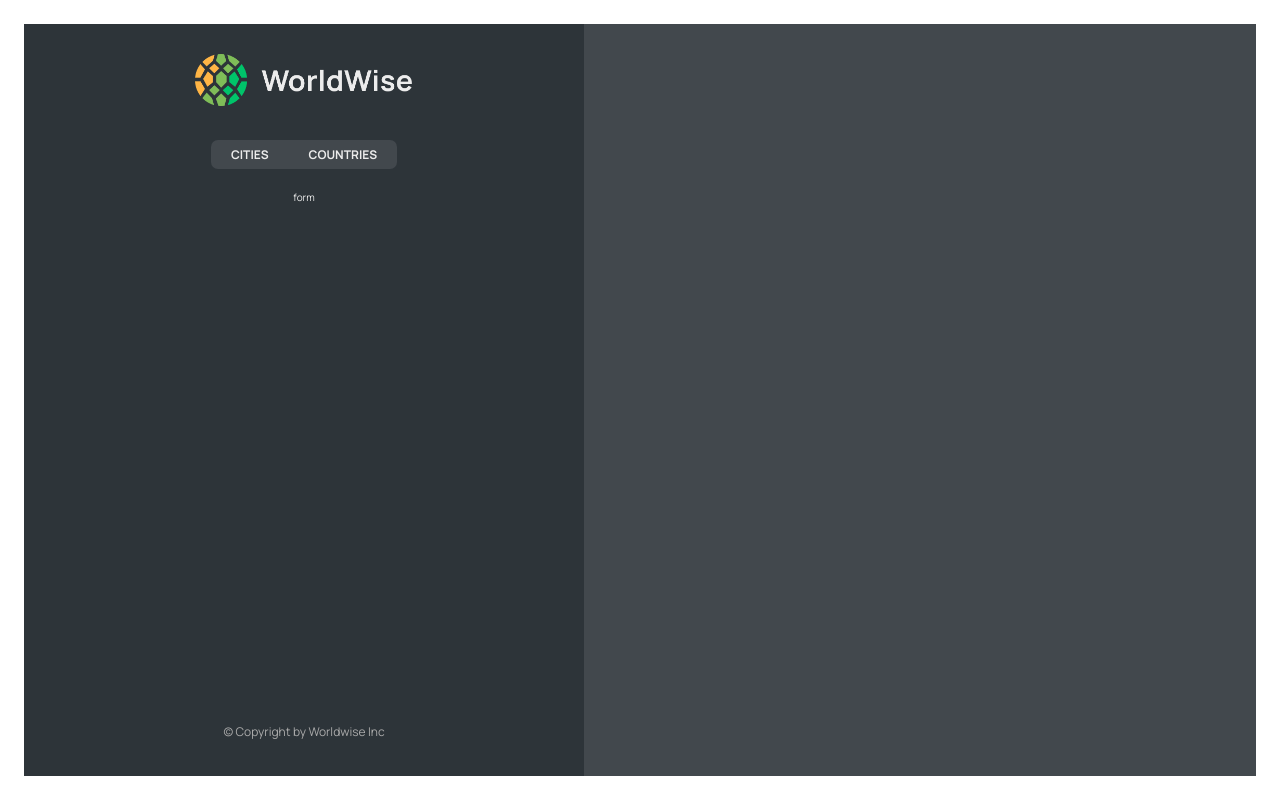
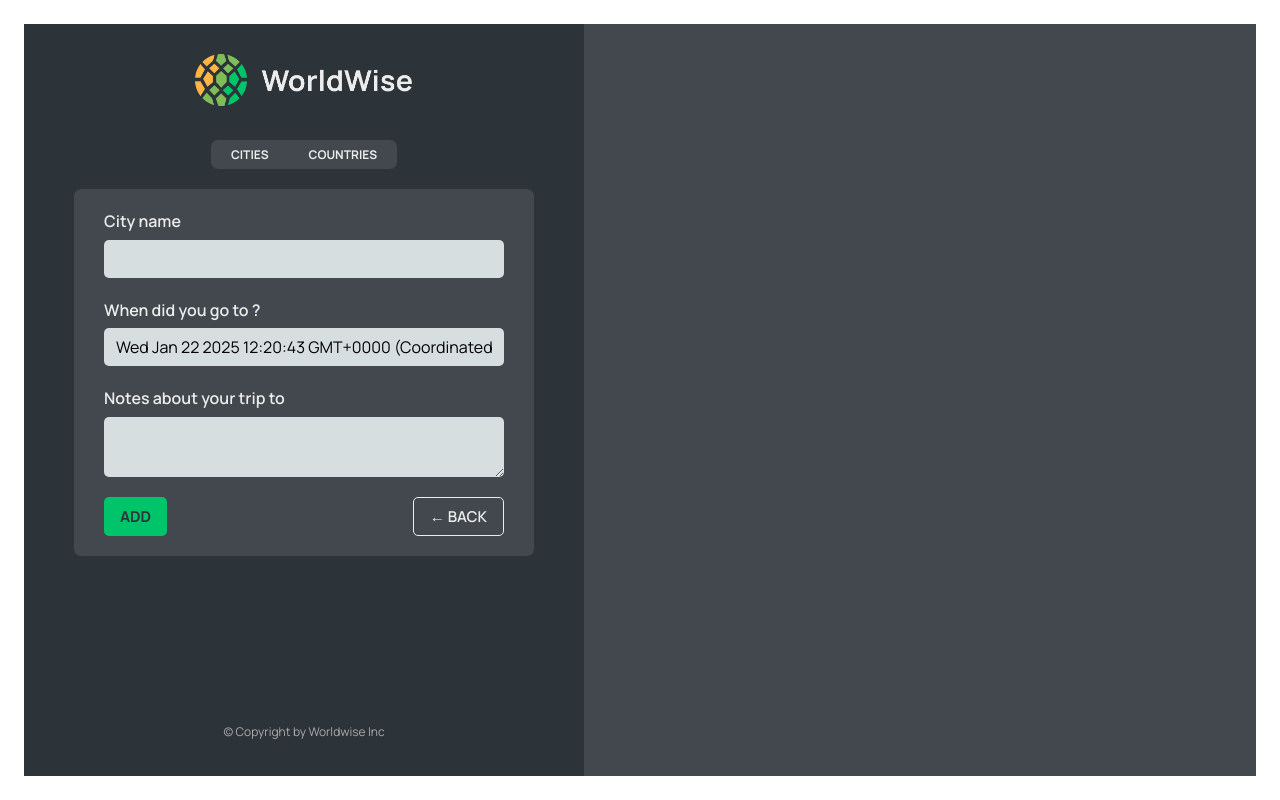
Before and after one commit to karthickeyan-dev/worldwise, a React (Vite) app: page /app/form in a window 1280 px wide. Built offline with nearby package versions, Linux system fonts and the light colour scheme; data requests are answered from the project's data file; what country-flag-emoji-polyfill would draw is missing.

Commit message:
Add Form component and integrate it into routing; update City and CityItem components to handle location parameters

```diff
--- a/src/App.jsx
+++ b/src/App.jsx
@@ -11,6 +11,7 @@ import PageNotFound from './pages/PageNotFound';
 import CityList from './components/CityList';
 import City from './components/City';
 import CountryList from './components/CountryList';
+import Form from './components/Form';
 
 polyfillCountryFlagEmojis();
 
@@ -64,7 +65,7 @@ export default function App() {
             path="countries"
             element={<CountryList cities={cities} isLoading={isLoading} />}
           />
-          <Route path="form" element={<p>form</p>} />
+          <Route path="form" element={<Form />} />
         </Route>
         <Route path="product" element={<Product />} />
         <Route path="pricing" element={<Pricing />} />
--- /dev/null
+++ b/src/components/Button.jsx
@@ -0,0 +1,9 @@
+import styles from './Button.module.css';
+
+export default function Button({ children, onClick, type }) {
+  return (
+    <button className={`${styles.btn} ${styles[type]}`} onClick={onClick}>
+      {children}
+    </button>
+  );
+}
--- a/src/components/City.jsx
+++ b/src/components/City.jsx
@@ -1,3 +1,4 @@
+import { useParams, useSearchParams } from 'react-router-dom';
 import styles from './City.module.css';
 
 const formatDate = date =>
@@ -9,6 +10,10 @@ const formatDate = date =>
   }).format(new Date(date));
 
 export default function City() {
+  const { id } = useParams();
+  const [searchParams, setSearchParams] = useSearchParams();
+  const lat = searchParams.get('lat');
+  const lng = searchParams.get('lng');
   // TEMP DATA
   const currentCity = {
     cityName: 'Lisbon',
@@ -19,7 +24,14 @@ export default function City() {
 
   const { cityName, emoji, date, notes } = currentCity;
 
-  return <h1>TEST</h1>;
+  return (
+    <div>
+      <h1>TEST - {id}</h1>
+      <h2>
+        {lat}, {lng}
+      </h2>
+    </div>
+  );
 
   // return (
   //   <div className={styles.city}>
--- a/src/components/CityItem.jsx
+++ b/src/components/CityItem.jsx
@@ -2,7 +2,7 @@ import { Link } from 'react-router-dom';
 import styles from './CityItem.module.css';
 
 export default function CityItem({ city }) {
-  const { emoji, cityName, date, id } = city;
+  const { emoji, cityName, date, id, position } = city;
 
   const formatDate = date =>
     new Intl.DateTimeFormat('en', {
@@ -14,7 +14,10 @@ export default function CityItem({ city }) {
 
   return (
     <li>
-      <Link className={styles.cityItem} to={`${id}`}>
+      <Link
+        className={styles.cityItem}
+        to={`${id}?lat=${position.lat}&lng=${position.lng}`}
+      >
         <span className={styles.emoji}>{emoji}</span>
         <p className={styles.name}>{cityName}</p>
         <time className={styles.date}>({formatDate(date)})</time>
--- a/src/components/Form.jsx
+++ b/src/components/Form.jsx
@@ -1,22 +1,26 @@
 // "https://api.bigdatacloud.net/data/reverse-geocode-client?latitude=0&longitude=0"
 
-import { useState } from "react";
+import { useState } from 'react';
+import { useNavigate } from 'react-router-dom';
 
-import styles from "./Form.module.css";
+import styles from './Form.module.css';
+import Button from './Button';
 
-export function convertToEmoji(countryCode) {
-  const codePoints = countryCode
-    .toUpperCase()
-    .split("")
-    .map((char) => 127397 + char.charCodeAt());
-  return String.fromCodePoint(...codePoints);
-}
+// export function convertToEmoji(countryCode) {
+//   const codePoints = countryCode
+//     .toUpperCase()
+//     .split('')
+//     .map(char => 127397 + char.charCodeAt());
+//   return String.fromCodePoint(...codePoints);
+// }
 
-function Form() {
-  const [cityName, setCityName] = useState("");
-  const [country, setCountry] = useState("");
+export default function Form() {
+  const [cityName, setCityName] = useState('');
+  const [country, setCountry] = useState('');
   const [date, setDate] = useState(new Date());
-  const [notes, setNotes] = useState("");
+  const [notes, setNotes] = useState('');
+
+  const navigate = useNavigate();
 
   return (
     <form className={styles.form}>
@@ -24,7 +28,7 @@ function Form() {
         <label htmlFor="cityName">City name</label>
         <input
           id="cityName"
-          onChange={(e) => setCityName(e.target.value)}
+          onChange={e => setCityName(e.target.value)}
           value={cityName}
         />
         {/* <span className={styles.flag}>{emoji}</span> */}
@@ -32,28 +36,32 @@ function Form() {
 
       <div className={styles.row}>
         <label htmlFor="date">When did you go to {cityName}?</label>
-        <input
-          id="date"
-          onChange={(e) => setDate(e.target.value)}
-          value={date}
-        />
+        <input id="date" onChange={e => setDate(e.target.value)} value={date} />
       </div>
 
       <div className={styles.row}>
         <label htmlFor="notes">Notes about your trip to {cityName}</label>
         <textarea
           id="notes"
-          onChange={(e) => setNotes(e.target.value)}
+          onChange={e => setNotes(e.target.value)}
           value={notes}
         />
       </div>
 
       <div className={styles.buttons}>
-        <button>Add</button>
-        <button>&larr; Back</button>
+        <Button type="primary" onClick={e => e.preventDefault()}>
+          Add
+        </Button>
+        <Button
+          type="back"
+          onClick={e => {
+            e.preventDefault();
+            navigate(-1);
+          }}
+        >
+          &larr; Back
+        </Button>
       </div>
     </form>
   );
 }
-
-export default Form;
--- a/src/components/Map.jsx
+++ b/src/components/Map.jsx
@@ -1,5 +1,9 @@
+import { useNavigate } from 'react-router-dom';
 import styles from './Map.module.css';
 
 export default function Map() {
-  return <div className={styles.mapContainer}></div>;
+  const navigate = useNavigate();
+  return (
+    <div className={styles.mapContainer} onClick={() => navigate('form')}></div>
+  );
 }
```
